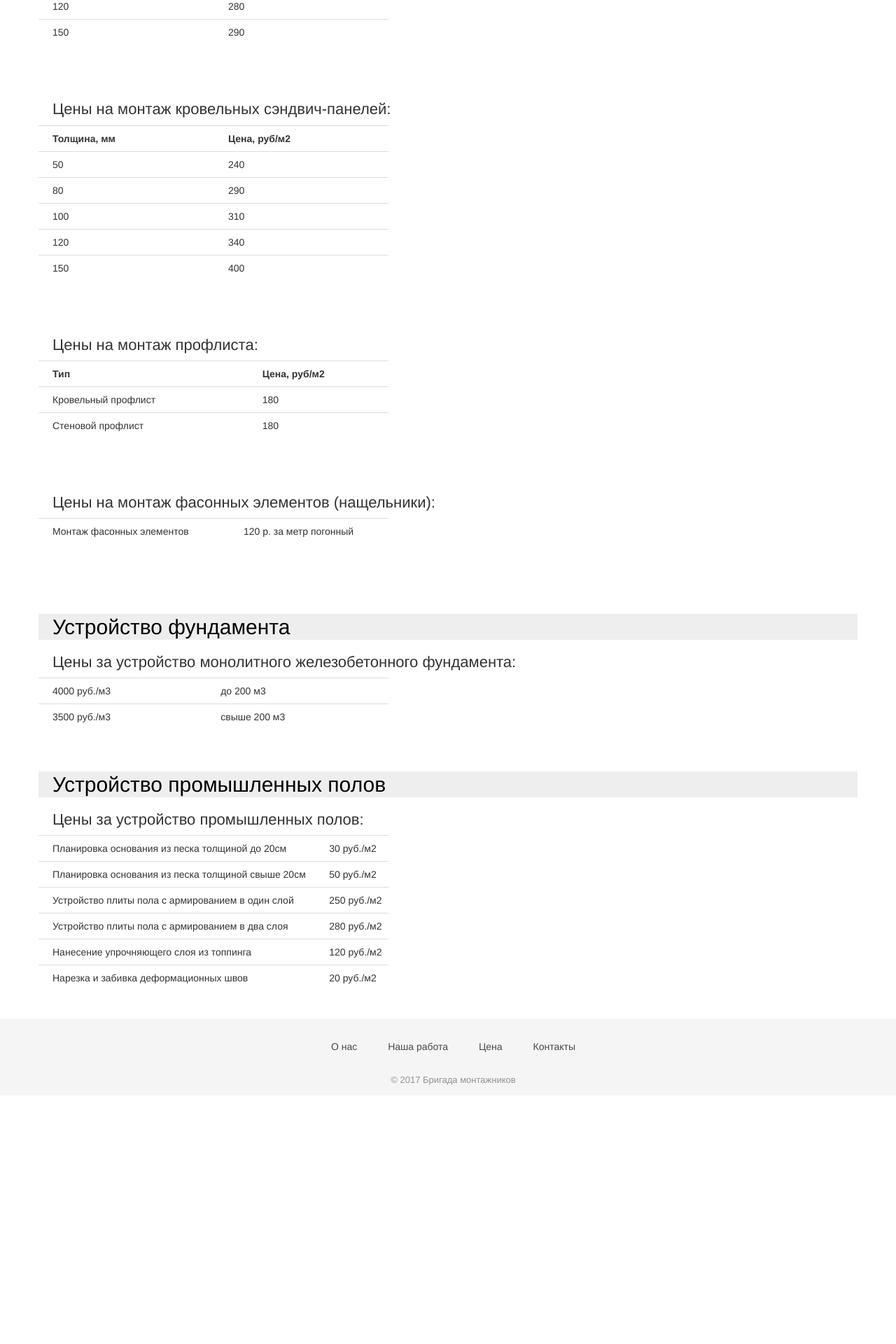
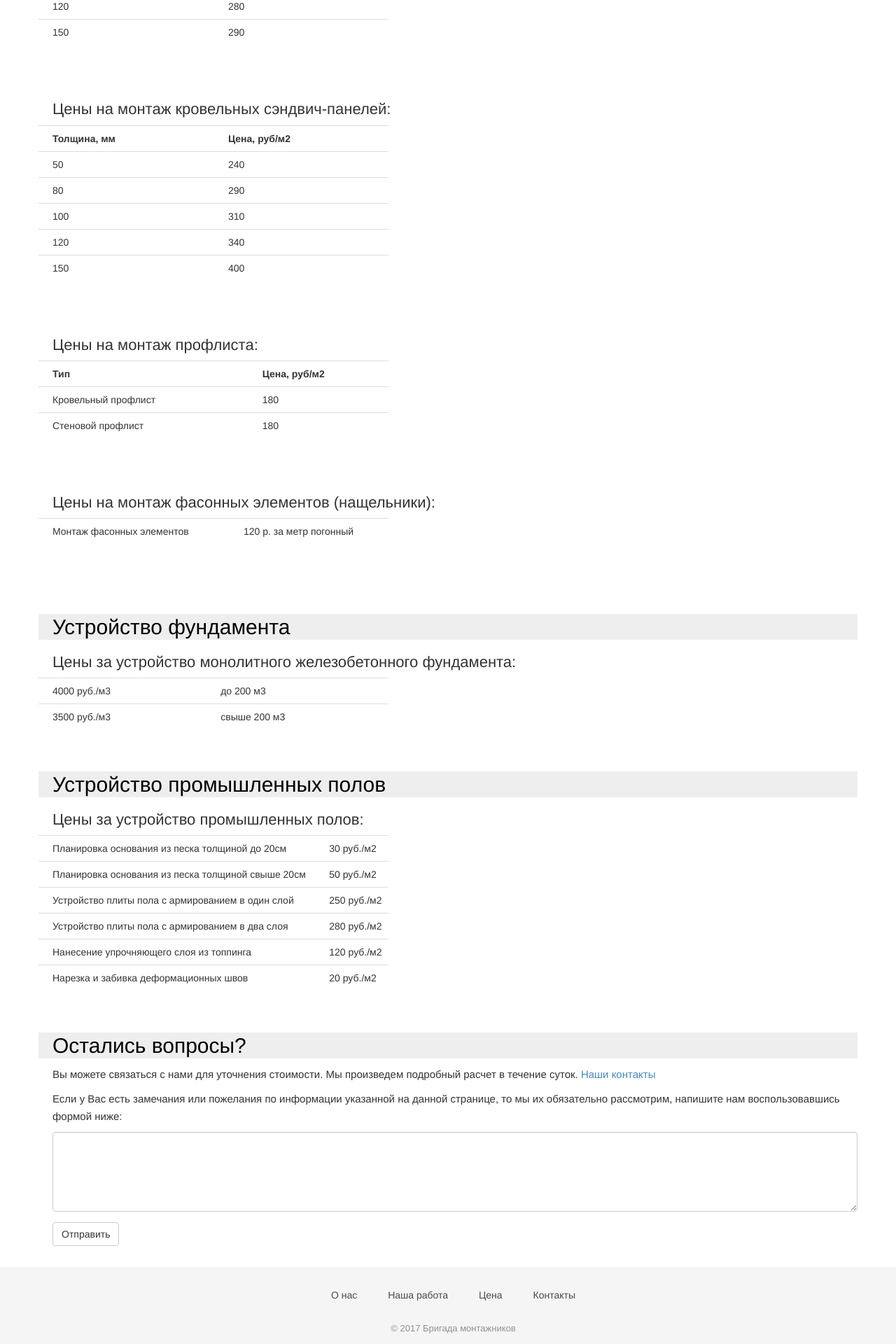
Before and after one commit to komarovalexander/site_bm, a Jekyll site: the page built from price.html, in a window 1280 px wide. Shown: the part 909-2829 px from the top of the page at 70% size. Built offline with Jekyll 4.4.1, drawn with Linux system fonts in a browser that asks for light colours; nearby versions of some CDN libraries; some web fonts are replaced; before the commit the page ends 2474 px from its top, so only the background shows below that.

Commit message:
no message

```diff
--- a/css/style.css
+++ b/css/style.css
@@ -154,8 +154,11 @@ header .navbar-default .navbar-nav li a:hover {
     text-align: left;
     padding-left: 20px;
 }
-#price h3, #price p, #price table td {
+#price h3, #price p, #price table td, #price #feedback {
   padding-left: 20px;
+}
+#price #feedback .btn{
+  margin: 15px 0 30px 0;
 }
 #price h2 {
     background-color: #EEE;
--- a/index.html
+++ b/index.html
@@ -17,7 +17,7 @@ main: true
               <br/> Москва, Московская область, Брянск, Воронеж, Липецк, Калуга, Краснодар, Курск, Орёл, Ростов, Рязань, Смоленск, Тула
               <br/>
               <br/>
-              <a class="btn btn-info" href="/contact/">Связаться с нами</a></p>
+              <a class="btn btn-info" href="/contact/">Наши контакты</a></p>
         </div>
       </div>
     </div>
@@ -130,7 +130,7 @@ main: true
             Все наши сотрудники аттестованы и&nbsp;сертифицированы и&nbsp;являются гражданами Российской Федерации, работая с&nbsp;нами&nbsp;&mdash; вы&nbsp;работаете без посредников.
             <br>
             <br>
-            <a class="btn btn-info btn-space" href="/contact/">Связаться с нами</a>
+            <a class="btn btn-info btn-space" href="/contact/">Наши контакты</a>
             <a class="btn btn-default" href="/work/">Фото работы</a></p>
           </p>
         </div>
--- a/price.html
+++ b/price.html
@@ -233,6 +233,82 @@ permalink: /price/
 				</table>
 				<br>
 			</div>
+			<div class="section-title">
+				<h2 id="questions">
+					Остались вопросы?
+				</h2>
+				<p>Вы можете связаться с нами для уточнения стоимости.
+					Мы произведем подробный расчет в течение суток. <a href="/contact/">Наши контакты</a></p>
+				<p>Если у Вас есть замечания или пожелания по информации указанной на данной странице, то мы их обязательно рассмотрим, напишите нам воспользовавшись формой ниже:</p>
+				<div id="feedback">
+				<form id="form" action="https://docs.google.com/forms/d/e/1FAIpQLSe2BRZifbymxGiGJsZfKlZ-uTtO8HQg0zj-eHpO8W-1BLPU_Q/formResponse" target="_self"
+				method="POST" id="mG61Hd">
+				   <div class="freebirdFormviewerViewFormCard">
+					   <div class="freebirdFormviewerViewAccentBanner freebirdAccentBackground"></div>
+					   <div class="freebirdFormviewerViewFormContent ">
+						   <div class="freebirdFormviewerViewItemList" role="list">
+							   <div role="listitem" class="freebirdFormviewerViewItemsItemItem freebirdFormviewerViewItemsTextTextItem" jsname="ibnC6b"
+								jscontroller="rDGJeb" jsaction="sPvj8e:e4JwSe,vwKRrd;" data-required="true" data-item-id="672568694">
+
+								   <div class="quantumWizTextinputPapertextareaEl modeLight freebirdFormviewerViewItemsTextLongText freebirdThemedInput"
+									jscontroller="pxq3x" jsaction="clickonly:KjsqPd; focus:Jt1EX; blur:fpfTEe; input:Lg5SV;" jsshadow="" jsname="W85ice">
+									   <div class="quantumWizTextinputPapertextareaMainContent exportContent">
+										   <div class="quantumWizTextinputPapertextareaContentArea exportContentArea">
+											   <textarea rows="5" class="form-control quantumWizTextinputPapertextareaInput exportTextarea" jsname="YPqjbf" data-rows="5" tabindex="0"
+												aria-label="Замечания по странице &amp;quot;Цена&amp;quot; на сайте &amp;quot;Бригада монтажников&amp;quot;"
+												jscontroller="gZjhIf" jsaction="input:Lg5SV;ti6hGc:XMgOHc;rcuQ6b:WYd;" required="" name="entry.487070157" dir="auto"
+												data-initial-dir="auto" data-initial-value=""></textarea>
+										   </div>
+										   <div class="quantumWizTextinputPapertextareaUnderline exportUnderline"></div>
+										   <div jsname="XmnwAc" class="quantumWizTextinputPapertextareaFocusUnderline exportFocusUnderline"></div>
+									   </div>
+									   <div class="quantumWizTextinputPapertextareaCounterErrorHolder">
+										   <div jsname="ty6ygf" class="quantumWizTextinputPapertextareaHint exportHint"></div>
+									   </div>
+								   </div>
+								   <div class="freebirdFormviewerViewItemsItemGradingGradingBox freebirdFormviewerViewItemsItemGradingFeedbackBox"
+									jsname="R7fTud"></div>
+								   <div jsname="XbIQze" class="freebirdFormviewerViewItemsItemErrorMessage" id="i.err.672568694" role="alert"></div>
+							   </div>
+						   </div>
+						   <div class="freebirdFormviewerViewNavigationNavControls" jscontroller="lSvzH" jsaction="rcuQ6b:npT2md;JIbuQc:Gl574d(QR6bsb),V3upec(GeGHKb),HiUbje(M2UYVd),NPBnCf(OCpkoe);"
+							data-shuffle-seed="-8705335079407402475" data-should-execute-invisible-captcha-challenge="false" data-is-receipt-checked="false">
+							   <div class="freebirdFormviewerViewNavigationButtonsAndProgress">
+								   <div class="freebirdFormviewerViewNavigationButtons">
+										<button type="submit" class="btn btn-default">Отправить</button>
+								   </div>
+							   </div>
+							   <div class="freebirdFormviewerViewNavigationPasswordWarning"></div>
+						   </div>
+						   <input type="hidden" name="fvv" value="1">
+						   <input type="hidden" name="draftResponse" value="[null,null,&quot;-8705335079407402475&quot;]
+				   ">
+						   <input type="hidden" name="pageHistory" value="0">
+						   <input type="hidden" name="fbzx" value="-8705335079407402475">
+					   </div>
+				   </div>
+			   </form>
+			</div>
+			<script>
+			$('#form').submit(function(event){
+				$.ajax({
+					url: 'https://docs.google.com/forms/d/e/1FAIpQLSe2BRZifbymxGiGJsZfKlZ-uTtO8HQg0zj-eHpO8W-1BLPU_Q/formResponse',
+					type: 'post',
+					dataType:'html',   //expect return data as html from server
+				data: $('#form').serialize(),
+				success: function(response, textStatus, jqXHR){
+					$('#feedback').html(response);   //select the id and put the response in the html
+					},
+				error: function(jqXHR, textStatus, errorThrown){
+					$('#feedback').html("Спасибо за отзыв!");
+				}
+				});
+				return false;
+			});
+			</script>
+
+
+			</div>
 		</div>
 	</div>
 </section>
```
